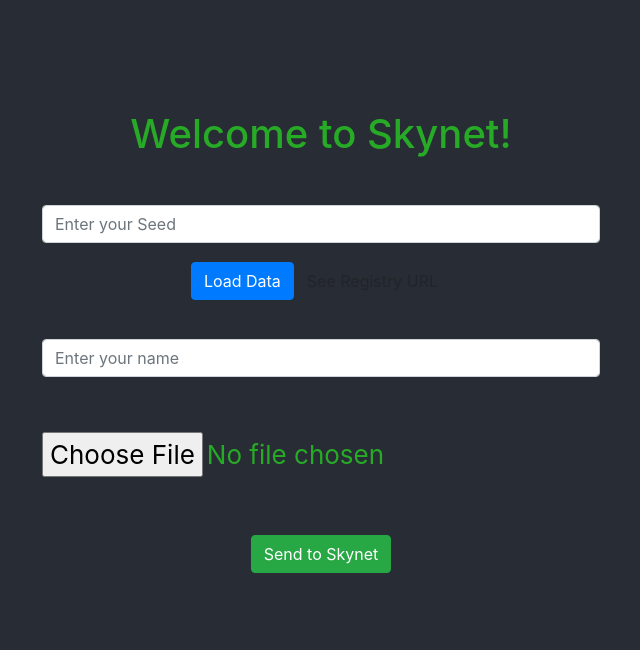
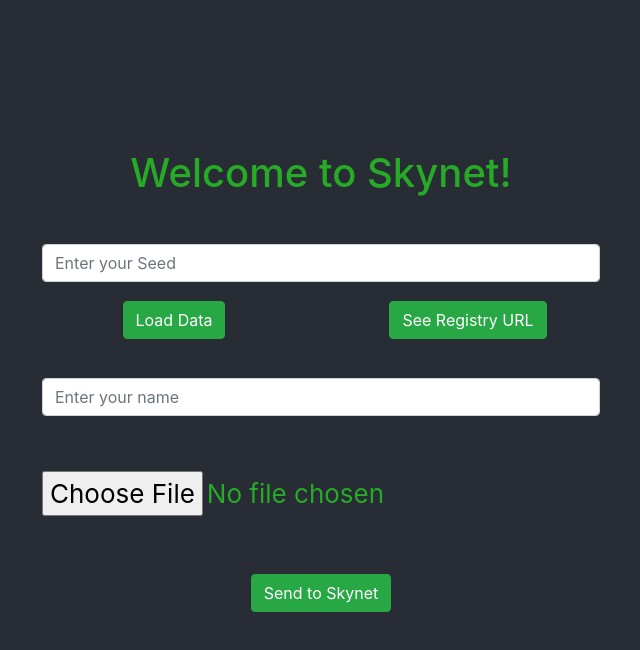
Before and after one commit to SkynetLabs/skynet-workshop, a React (Create React App) app: page / in a window 1280 px wide. Shown: the top 650 px of the page, without its empty margins (319-959 px from the left). Built offline with nearby package versions, Linux system fonts and the light colour scheme.

Commit message:
Updates based on testing

```diff
--- a/src/App.js
+++ b/src/App.js
@@ -8,7 +8,7 @@
 import "./App.css";
 
 // Import bootstrap
-import { Button, Form } from "react-bootstrap";
+import { Button, Col, Form, Row } from "react-bootstrap";
 
 // Step 2
 import { WebPage } from "./webpage";
@@ -20,9 +20,9 @@
 // asyncFunc is a helper function for error handling async function calls
 function asyncFunc(promise) {
   return promise
-    .then((data) => [null, data])
+    .then((data) => [data, null])
     .catch((err) => {
-      return [err]; // which is same as [err, undefined];
+      return [null, err];
     });
 }
 
@@ -48,7 +48,7 @@
     setLoading(true);
 
     // Step 1: Upload File
-    const [fileErr] = await asyncFunc(handleFileUpload(event));
+    const [filelink, fileErr] = await asyncFunc(handleFileUpload(event));
     if (fileErr) {
       console.error("error from file upload", fileErr);
       setLoading(false);
@@ -56,7 +56,9 @@
     }
 
     // Step 2: Upload Webpage
-    const [webpageErr] = await asyncFunc(handleWebPageUpload(event));
+    const [weblink, webpageErr] = await asyncFunc(
+      handleWebPageUpload(event, filelink)
+    );
     if (webpageErr) {
       console.error("error from webpage upload", webpageErr);
       setLoading(false);
@@ -64,7 +66,7 @@
     }
 
     // Step 3: Save to SkyDB
-    const [skydbErr] = await asyncFunc(saveData(event));
+    const [skydbErr] = await asyncFunc(saveData(event, filelink, weblink));
     if (skydbErr) {
       console.error("error from skyDB upload", skydbErr);
       setLoading(false);
@@ -85,7 +87,7 @@
   };
 
   // handleWebPageUpload is the function used to upload the webpage
-  const handleWebPageUpload = async (event) => {
+  const handleWebPageUpload = async (event, filelink) => {
     event.preventDefault();
     console.log("Uploading WebPage");
 
@@ -105,7 +107,7 @@
     console.log("User data loaded from SkyDB!");
   };
 
-  const saveData = async (event) => {
+  const saveData = async (event, fileLink, webpageLink) => {
     event.preventDefault();
     console.log("Saving user data to SkyDB");
 
@@ -117,9 +119,11 @@
   const handleRegistryURL = async (event) => {
     event.preventDefault();
     setLoading(true);
+    console.log("Generating registryURL");
 
     // TODO: Fill in code to load user data from SkyDB here
 
+    console.log("RegistryURL generated!");
     setLoading(false);
   };
 
@@ -148,25 +152,28 @@
                 }}
               />
             </Form.Group>
-
+            <Row>
+              <Col>
                 <Button
-              variant="primary"
+                  variant="success"
                   onClick={(e) => {
                     loadData(e);
                   }}
                 >
                   Load Data
                 </Button>
+              </Col>
+              <Col>
                 <Button
-              variant="default"
+                  variant="success"
                   onClick={(e) => {
                     handleRegistryURL(e);
                   }}
                 >
                   See Registry URL
                 </Button>
-
-            <br />
+              </Col>
+            </Row>
             <br />
 
             {/* Input for name */}
@@ -200,21 +207,25 @@
 
           {/* Show button to view user's file on skynet once uploaded */}
           <br />
+          <Row>
+            <Col>
               {fileSkylink && (
                 <Button href={fileSkylink}>View File on Skynet</Button>
               )}
-
+            </Col>
+            <Col>
               {/* Show button to view user's webpage on skynet once uploaded */}
-          <br />
               {webpageSkylink && (
                 <Button href={webpageSkylink}>View Webpage on Skynet</Button>
               )}
-
+            </Col>
+            <Col>
               {/* Show button to view the user's registry URL */}
-          <br />
               {registryURL && (
                 <Button href={registryURL}>View the Registry URL</Button>
               )}
+            </Col>
+          </Row>
         </>
       )}
     </div>
```
Also changed, not shown: 2 other files (tests, documents, lock files or other folders). Lines whose indentation alone changed are shown as unchanged.
